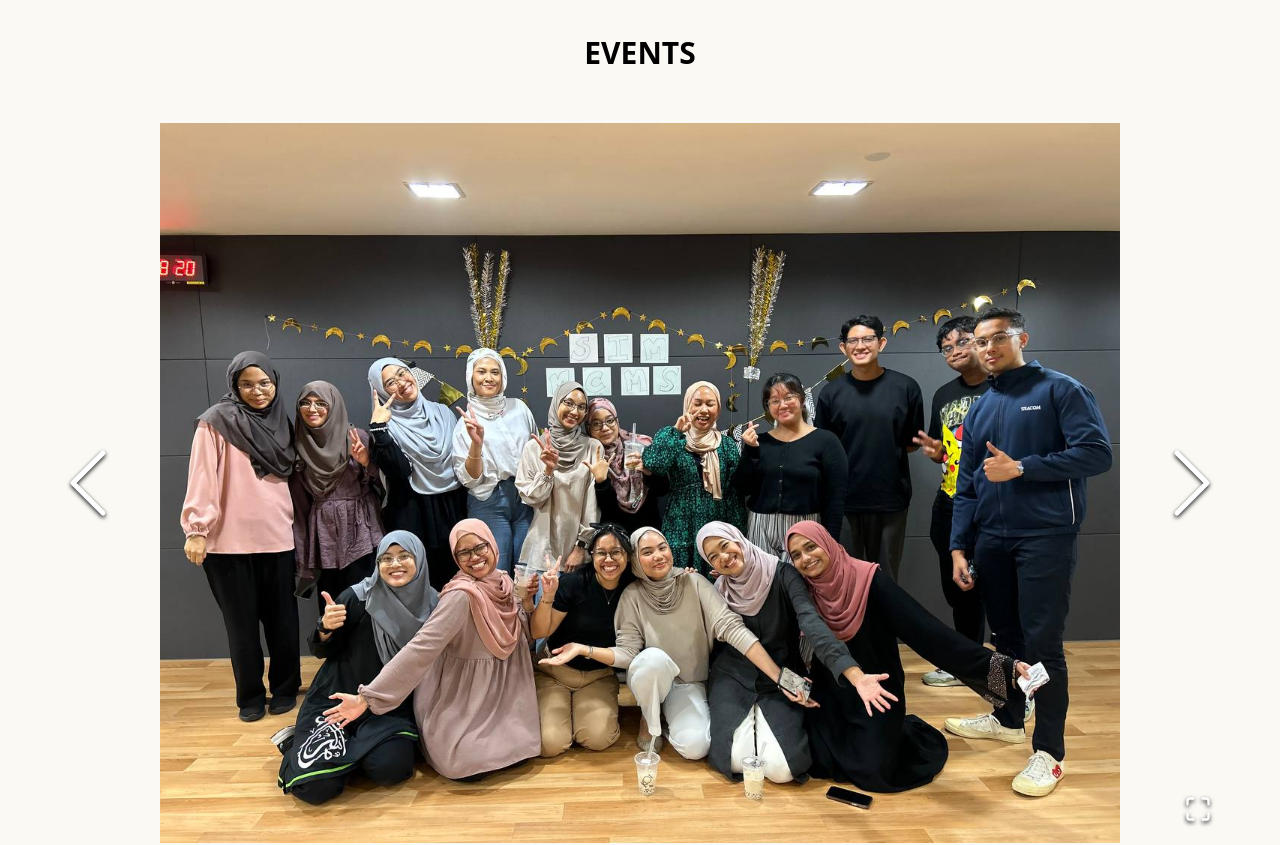
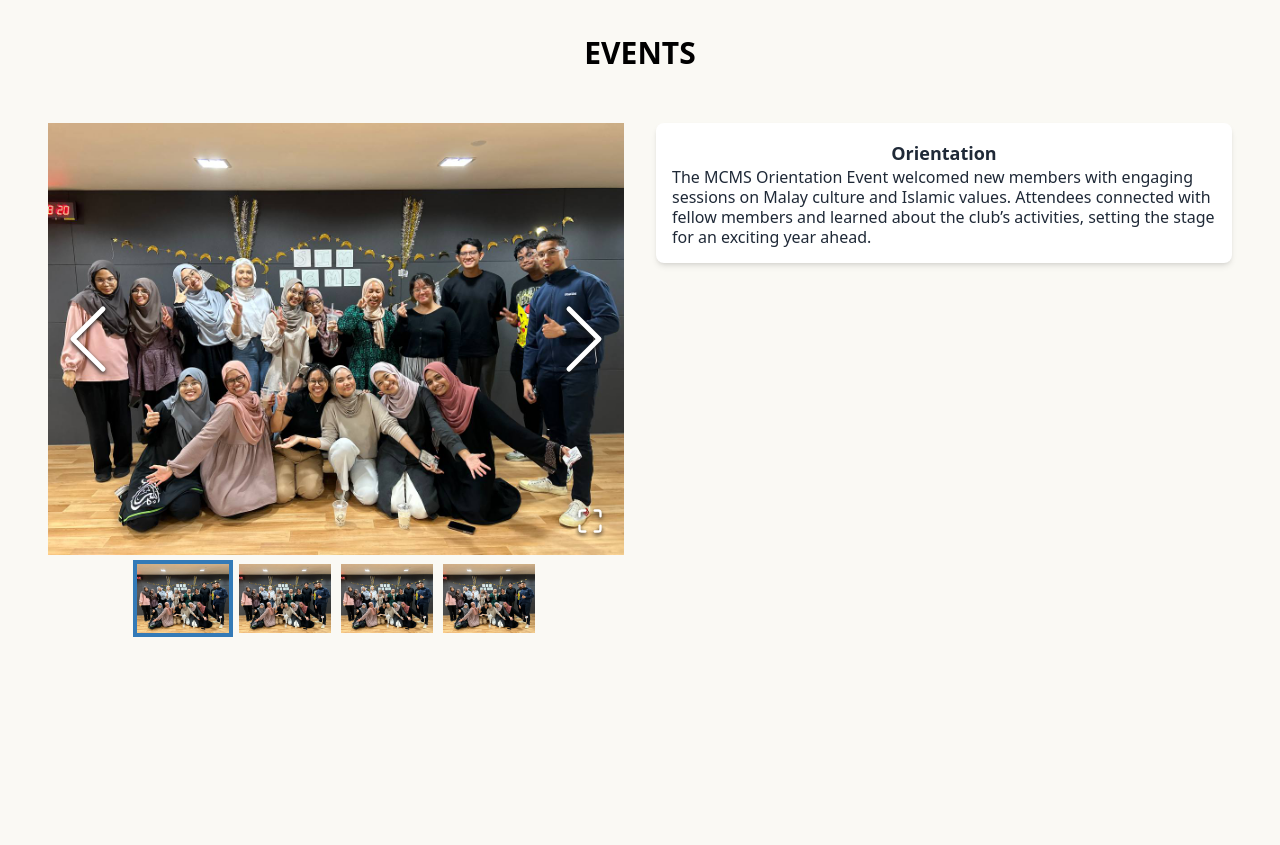
Before and after one commit to Sorarat/mcms-website, a React (Vite) app: page / in a window 1280 px wide. Shown: the part 1140-1985 px from the top of the page. After the commit the page ends 1830 px from the top, so only its background shows below. Built offline with nearby package versions, Linux system fonts and the light colour scheme.

Commit message:
adjust the photo description position

```diff
--- a/src/components/Gallery.jsx
+++ b/src/components/Gallery.jsx
@@ -44,6 +44,8 @@ const Gallery = () => {
   return (
     <div className="container mx-auto p-4">
       {/* Image Gallery */}
+      <div className="flex flex-col md:flex-row md:gap-8">
+        <div className="flex-1">
           <ImageGallery
             items={images}
             showPlayButton={false}
@@ -51,9 +53,12 @@ const Gallery = () => {
             showDes
             onSlide={handleSlideChange} // Update description on slide change
           />
-
+        </div>
          {/* Independent Description */}
+        <div className="mt-4 md:mt-0 md:flex-1">
           <GalleryDescription title={currentTitle} description={currentDescription} />
+        </div>
+      </div>
     </div>
   );
 };
--- a/src/components/GalleryDescription.jsx
+++ b/src/components/GalleryDescription.jsx
@@ -2,9 +2,9 @@ import React from "react";
 
 const GalleryDescription = ({ title, description }) => {
   return (
-    <div className="mt-4 p-4 bg-white rounded-lg shadow-md text-gray-800">
+    <div className="mt-4 md:mt-0 p-4 bg-white rounded-lg shadow-md text-gray-800">
       <h3 className="text-lg font-semibold">{title}</h3>
-      <p className="text-sm mt-2">{description}</p>
+      <p className="mt-2 text-left md:mt-0 md:leading-5">{description}</p>
     </div>
   );
 };
```
Lines whose indentation alone changed are shown as unchanged.
